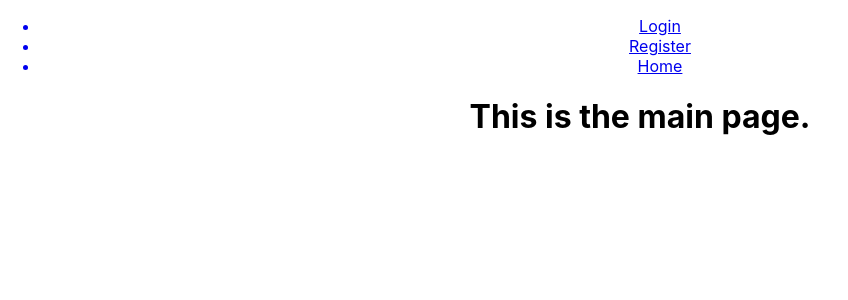
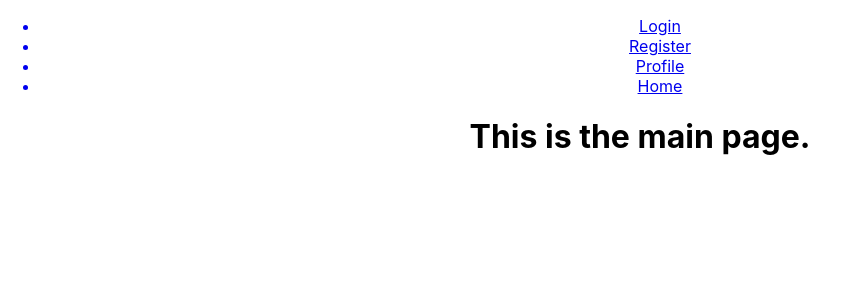
Before and after one commit to httpdaniel/type-tutor, a React (Create React App) app in the folder type-tutor-ui/: page / in a window 1280 px wide. Shown: the top 300 px of the page, without its empty margins (0-848 px from the left). Built offline with nearby package versions, Linux system fonts and the light colour scheme.

Commit message:
Updating navbar

```diff
--- a/type-tutor-ui/src/components/Navbar.js
+++ b/type-tutor-ui/src/components/Navbar.js
@@ -11,6 +11,9 @@ function Navbar() {
         <Link to="/register">
           <li>Register</li>
         </Link>
+        <Link to="/profile">
+          <li>Profile</li>
+        </Link>
         <Link to="/">
           <li>Home</li>
         </Link>
```
